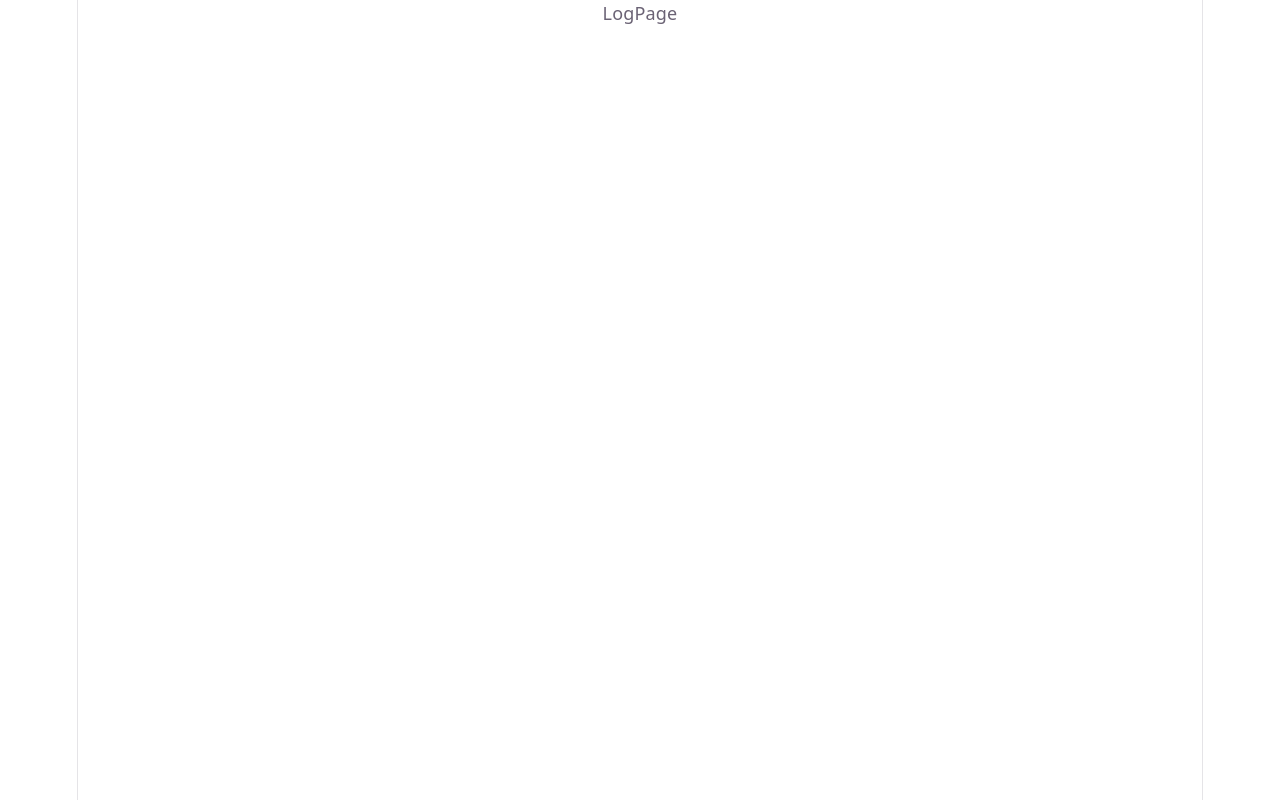
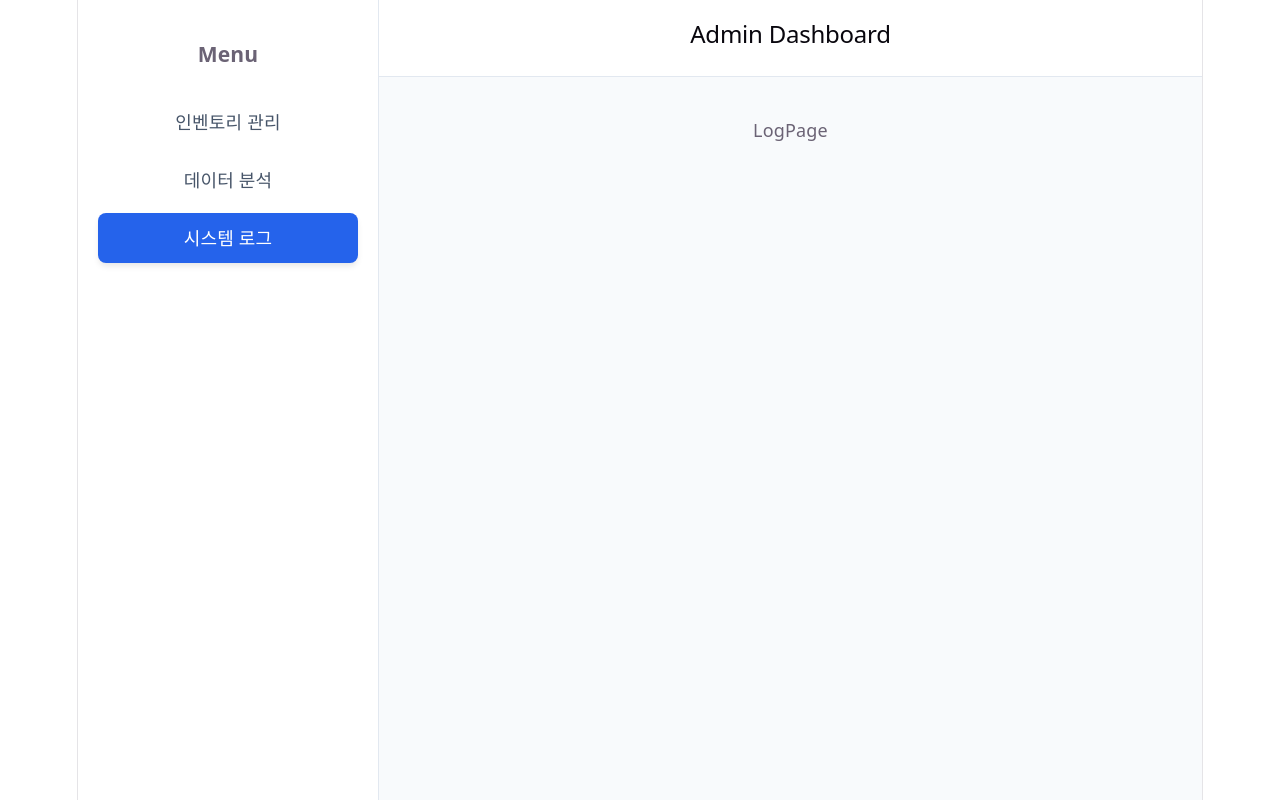
Before and after one commit to yunajoe/react-master-class-part2-inflearn, a React (Vite) app: page /logs in a window 1280 px wide. Built offline with nearby package versions, Linux system fonts and the light colour scheme.

Commit message:
중첩 라우팅(Nested Routes) — Outlet을 활용한 레이아웃 설계

```diff
--- a/src/App.jsx
+++ b/src/App.jsx
@@ -1,8 +1,8 @@
 import "./App.css";
-import BasicRoute from "./components/BasicRoute.jsx";
+import OutletRoute from "./components/OutletRoute.jsx";
 
 function App() {
-  return <BasicRoute />;
+  return <OutletRoute />;
 }
 
 export default App;
--- /dev/null
+++ b/src/components/Header.jsx
@@ -0,0 +1,5 @@
+function Header() {
+  return <div>Header</div>;
+}
+
+export default Header;
--- /dev/null
+++ b/src/components/Layout.jsx
@@ -0,0 +1,30 @@
+import { Outlet } from "react-router";
+import Sidebar from "./Sidebar.jsx";
+
+function Layout() {
+  return (
+    <div style={{ display: "flex", height: "100vh", background: "#f8fafc" }}>
+      {/* Sidebar는 페이지 이동 시에도 절대 다시 그려지지 않고 고정됩니다. */}
+      <Sidebar />
+
+      <div style={{ flex: 1, display: "flex", flexDirection: "column" }}>
+        <header
+          style={{
+            padding: "20px",
+            background: "white",
+            borderBottom: "1px solid #e2e8f0",
+          }}
+        >
+          <h2>Admin Dashboard</h2>
+        </header>
+
+        <main style={{ flex: 1, padding: "40px", overflowY: "auto" }}>
+          {/* Outlet: 현재 주소와 일치하는 자식 컴포넌트가 이 자리에 갈아 끼워집니다. */}
+          <Outlet />
+        </main>
+      </div>
+    </div>
+  );
+}
+
+export default Layout;
--- /dev/null
+++ b/src/components/OutletRoute.jsx
@@ -0,0 +1,21 @@
+import { Route, Routes } from "react-router";
+import AnalyticsPage from "../pages/AnalyticsPage.jsx";
+import Home from "../pages/Home.jsx";
+import LogPage from "../pages/LogPage.jsx";
+import Layout from "./Layout.jsx";
+
+function OutletRoute() {
+  return (
+    <Routes>
+      {/* 1. 최상위 경로를 Layout 컴포넌트로 잡습니다. */}
+      <Route path="/" element={<Layout />}>
+        {/* 2. 자식 라우트들은 부모의 Outlet 자리에 렌더링됩니다. */}
+        <Route index element={<Home />} />
+        <Route path="analytics" element={<AnalyticsPage />} />
+        <Route path="logs" element={<LogPage />} />
+      </Route>
+    </Routes>
+  );
+}
+
+export default OutletRoute;
--- /dev/null
+++ b/src/components/Sidebar.jsx
@@ -0,0 +1,38 @@
+import { NavLink } from "react-router";
+
+function Sidebar() {
+  const getStyle = ({ isActive }) => ({
+    display: "block",
+    padding: "12px 20px",
+    marginBottom: "8px",
+    textDecoration: "none",
+    borderRadius: "8px",
+    transition: "all 0.2s",
+    backgroundColor: isActive ? "#2563eb" : "transparent",
+    color: isActive ? "white" : "#475569",
+    boxShadow: isActive ? "0 4px 6px -1px rgba(0,0,0,0.1)" : "none",
+  });
+  return (
+    <nav
+      style={{
+        width: "260px",
+        padding: "20px",
+        background: "white",
+        borderRight: "1px solid #e2e8f0",
+      }}
+    >
+      <h3 style={{ marginBottom: "30px" }}>Menu</h3>
+      <NavLink to="/" style={getStyle}>
+        인벤토리 관리
+      </NavLink>
+      <NavLink to="/analytics" style={getStyle}>
+        데이터 분석
+      </NavLink>
+      <NavLink to="/logs" style={getStyle}>
+        시스템 로그
+      </NavLink>
+    </nav>
+  );
+}
+
+export default Sidebar;
```
